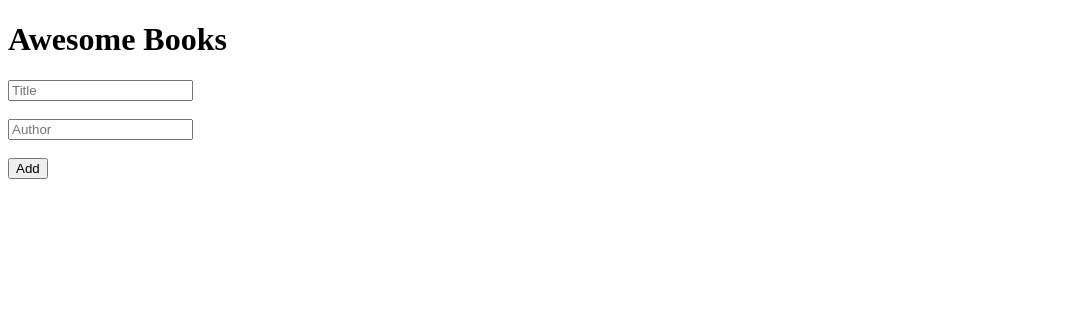
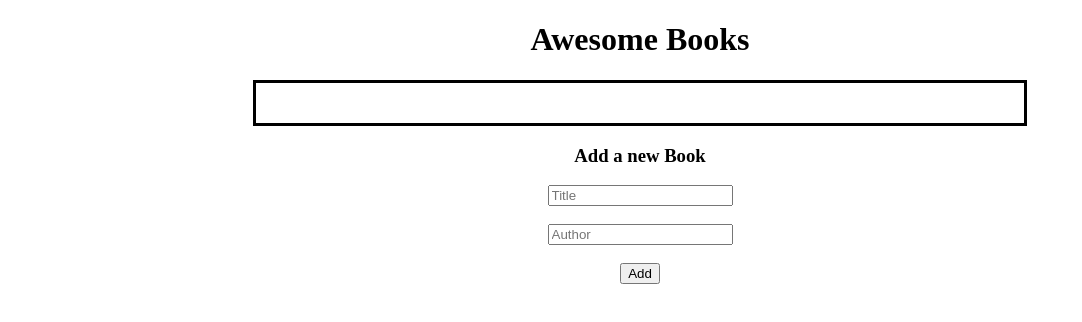
Before and after one commit to Jrmcuervo/awesome-books, a plain HTML site: page index.html in a window 1280 px wide. Shown: the whole page, without its empty margins (0-1082 px from the left). Drawn offline with Linux system fonts and the light colour scheme.

Commit message:
Add style to booklist section

```diff
--- a/app.js
+++ b/app.js
@@ -7,7 +7,8 @@ class Books{
       booksList.innerHTML = '';
       this.books.forEach((book) => {
         const li = document.createElement('li');
-        li.innerHTML = `<div>${book.title}</div> <div>${book.author}</div>`;
+        li.classList.add('book');
+        li.innerHTML = `<div>${book.title} by ${book.author}</div>`;
         const removeButton = document.createElement('button');
         removeButton.innerHTML = 'Remove';
         removeButton.addEventListener('click', () => {
--- a/index.html
+++ b/index.html
@@ -5,14 +5,17 @@
     <meta charset="UTF-8">
     <meta http-equiv="X-UA-Compatible" content="IE=edge">
     <meta name="viewport" content="width=device-width, initial-scale=1.0">
+    <link rel="stylesheet" href="./style.css">
     <title>Document</title>
 </head>
 
 <body>
-    <main>
+    <main class="main">
         <h1>Awesome Books</h1>
-        <ul id="books-list"></ul>
+       <div class="bookList"><ul id="books-list"></ul></div>
+
         <form id="add-book-form">
+            <h3>Add a new Book</h3>
             <input type="text" id="title" placeholder="Title" required /><br><br>
             <input type="text" id="author" placeholder="Author" required /><br><br>
             <button type="submit">Add</button>
--- a/style.css
+++ b/style.css
@@ -1,3 +1,26 @@
 body {
   margin: 0;
 }
+.main{
+width: 60%;
+margin: 0 auto;
+display: flex;
+flex-direction: column;
+justify-content: center;
+align-items: center;
+}
+.bookList{
+  border: 3px solid black;
+  width: 100%;
+}
+.book{
+  display: flex;
+  justify-content: space-between;
+}
+ul{
+  margin: 0;
+ padding: 20px;
+}
+form{
+  text-align: center;
+}
```
